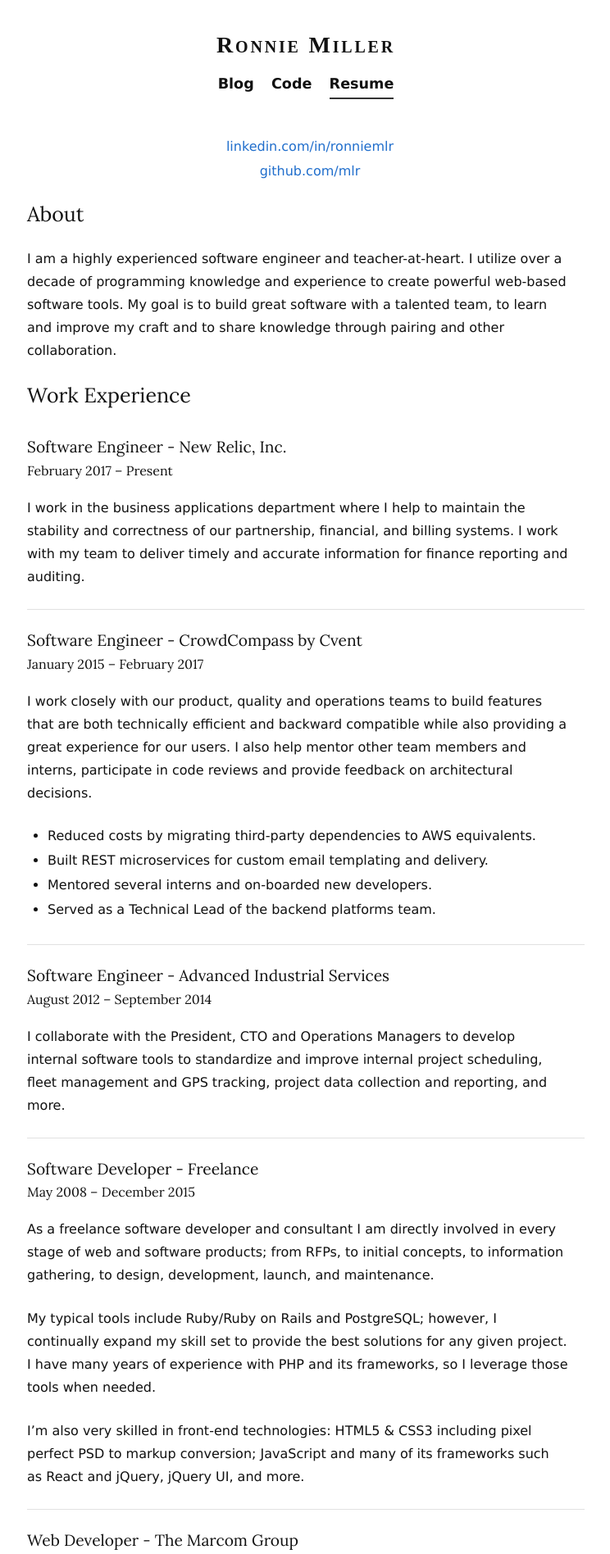
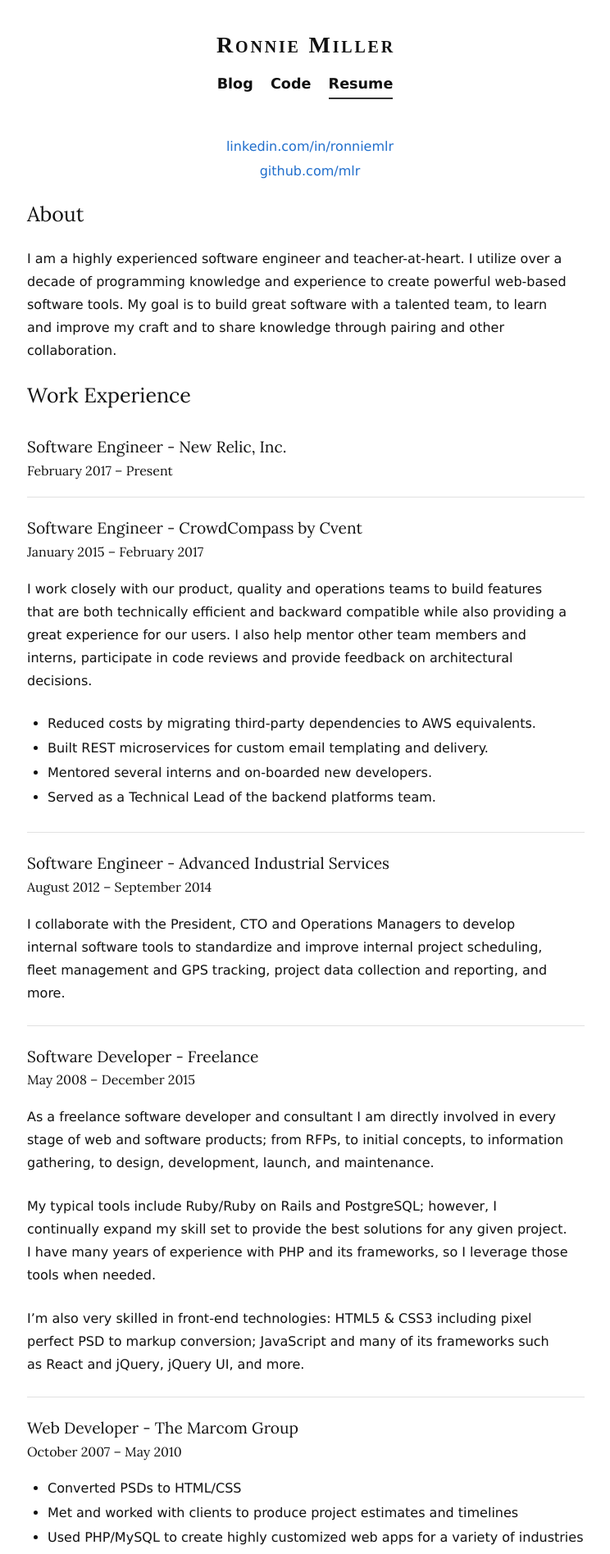
Before and after one commit to mlr/mlr.github.com, a Jekyll site: the page built from resume.md, in a window 1280 px wide. Shown: the top 1896 px of the page at 82% size, without its empty margins (267-1011 px from the left). Built offline with Jekyll 4.4.1, drawn with Linux system fonts in a browser that asks for light colours; some web fonts are replaced.

Commit message:
Remove description of current position

```diff
--- a/_sass/_responsive.scss
+++ b/_sass/_responsive.scss
@@ -1,12 +1,4 @@
 @media (max-width: $larger-than-desktop) {
-  header {
-    nav {
-      ul li:first-child {
-        margin-left: -14px;
-      }
-    }
-  }
-
   #content.page.index {
     li {
       flex-direction: column !important;
@@ -26,6 +18,14 @@
 }
 
 @media (max-width: $larger-than-tablet) {
+  header {
+    nav {
+      ul li:first-child {
+        margin-left: -4px;
+      }
+    }
+  }
+
   body #content.blog-post {
     h1 {
       font-size: 2.8rem;
--- a/css/screen.scss
+++ b/css/screen.scss
@@ -75,7 +75,7 @@ header {
       }
 
       li:first-child a {
-        margin-left: 0px;
+        margin-left: -2px;
       }
     }
   }
--- a/resume.md
+++ b/resume.md
@@ -23,11 +23,6 @@ and other collaboration.
 ### Software Engineer - New Relic, Inc.
 
 #### February 2017 &ndash; Present
-
-I work in the business applications department where I help to maintain the
-stability and correctness of our partnership, financial, and billing systems.  I
-work with my team to deliver timely and accurate information for finance
-reporting and auditing.
 
 ### Software Engineer - CrowdCompass by Cvent
 
```
Also changed, not shown: 2 other files.
